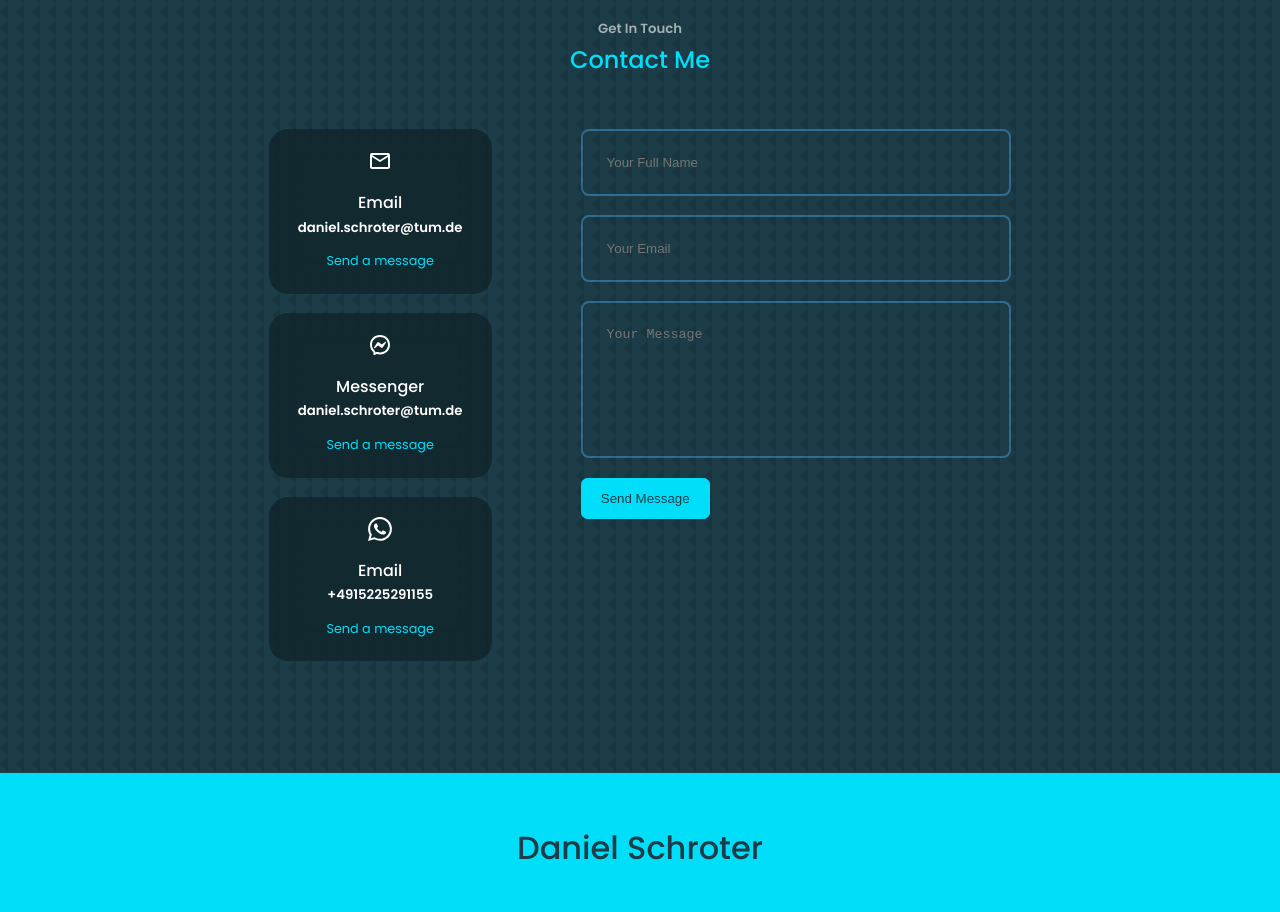
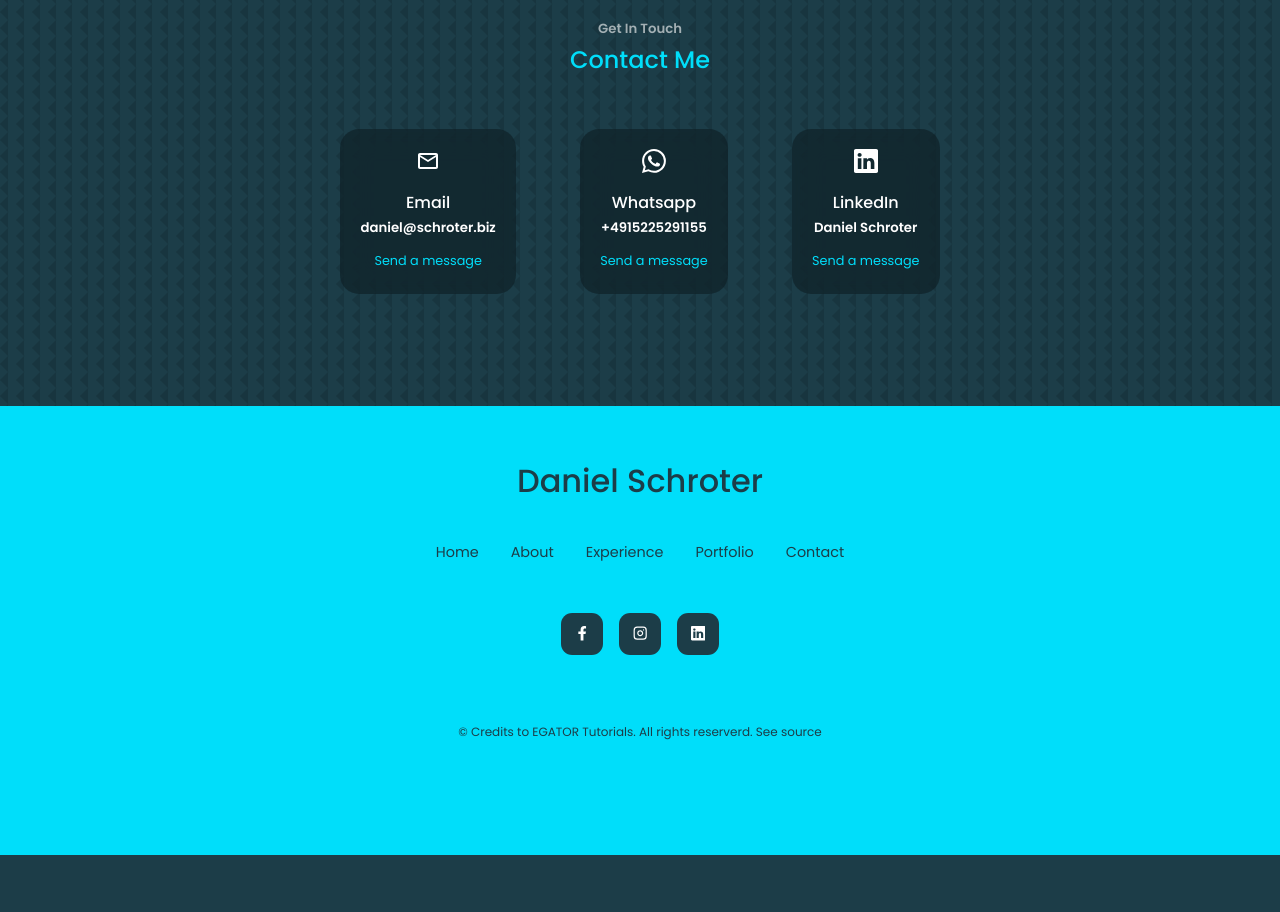
Before and after one commit to danielschroter/portfolio, a React (Create React App) app in the folder react-portfolio/: page / in a window 1280 px wide. Shown: the part 3900-4812 px from the top of the page. After the commit the page ends 4755 px from the top, so only its background shows below. Built offline with nearby package versions, Linux system fonts and the light colour scheme.

Commit message:
Modified Contact section

```diff
--- a/react-portfolio/public/index.html
+++ b/react-portfolio/public/index.html
@@ -4,7 +4,7 @@
     <meta charset="UTF-8">
     <meta http-equiv="X-UA-Compatible" content="IE=edge">
     <meta name="viewport" content="width=device-width, initial-scale=1.0">
-    <title>My Portfolio Website</title>
+    <title>Daniel Schroter</title>
 </head>
 <body>
     <div id="root"></div>
--- a/react-portfolio/src/components/contact/Contact.jsx
+++ b/react-portfolio/src/components/contact/Contact.jsx
@@ -1,8 +1,8 @@
 import React from 'react'
 import './contact.css'
 import {MdOutlineMail} from "react-icons/md";
-import {RiMessengerLine} from "react-icons/ri";
 import {BsWhatsapp} from "react-icons/bs";
+import {BsLinkedin} from "react-icons/bs";
 
 const Contact = () => {
     return (
@@ -14,33 +14,33 @@ const Contact = () => {
                     <article className="contact__option">
                         <MdOutlineMail className="contact__option-icon"/>
                         <h4>Email</h4>
-                        <h5>daniel.schroter@tum.de</h5>
-                        <a href="mailto:daniel.schroter@tum.de" target="_blank">Send a message</a>
-                    </article>
-                    <article className="contact__option">
-                        <RiMessengerLine className="contact__option-icon"/>
-                        <h4>Messenger</h4>
-                        <h5>daniel.schroter@tum.de</h5>
-                        <a href="https://m.me/daniel.schroter.9" target="_blank">Send a message</a>
+                        <h5>daniel@schroter.biz</h5>
+                        <a href="mailto:daniel@schroter.biz" target="_blank">Send a message</a>
                     </article>
                     <article className="contact__option">
                         <BsWhatsapp className="contact__option-icon"/>
-                        <h4>Email</h4>
+                        <h4>Whatsapp</h4>
                         <h5>+4915225291155</h5>
                         <a href="https://api.whatsapp.com/send?phone=4915225291155" target="_blank">Send a message</a>
+                    </article>
+                    <article className="contact__option">
+                        <BsLinkedin className="contact__option-icon"/>
+                        <h4>LinkedIn</h4>
+                        <h5>Daniel Schroter</h5>
+                        <a href="https://www.linkedin.com/in/daniel-schroter/" target="_blank">Send a message</a>
                     </article>
                 </div>
 
 
-                <form action="">
-                    <input type="text" name="name" placeholder="Your Full Name" required />
-                    <input type="email" name="email" placeholder="Your Email" required/>
-                    <textarea name="message" rows="7" placeholder="Your Message" required></textarea>
-                    <button type="submit" className="btn btn-primary">Send Message</button>
-                </form>
+                {/*<form action="">*/}
+                {/*    <input type="text" name="name" placeholder="Your Full Name" required />*/}
+                {/*    <input type="email" name="email" placeholder="Your Email" required/>*/}
+                {/*    <textarea name="message" rows="7" placeholder="Your Message" required></textarea>*/}
+                {/*    <button type="submit" className="btn btn-primary">Send Message</button>*/}
+                {/*</form>*/}
+            </div>
 
 
-            </div>
         </section>
     )
 }
--- a/react-portfolio/src/components/contact/contact.css
+++ b/react-portfolio/src/components/contact/contact.css
@@ -1,14 +1,12 @@
 .container.contact__container{
-    width: 58%;
-    display:grid;
-    grid-template-columns: 30% 58%;
-    gap: 12%;
+    display:flex;
+    justify-content: center;
 }
 
 .contact__options{
     display:flex;
-    flex-direction: column;
-    gap: 1.2rem;
+    flex-direction: row;
+    gap: 4rem;
 }
 
 .contact__option{
```
